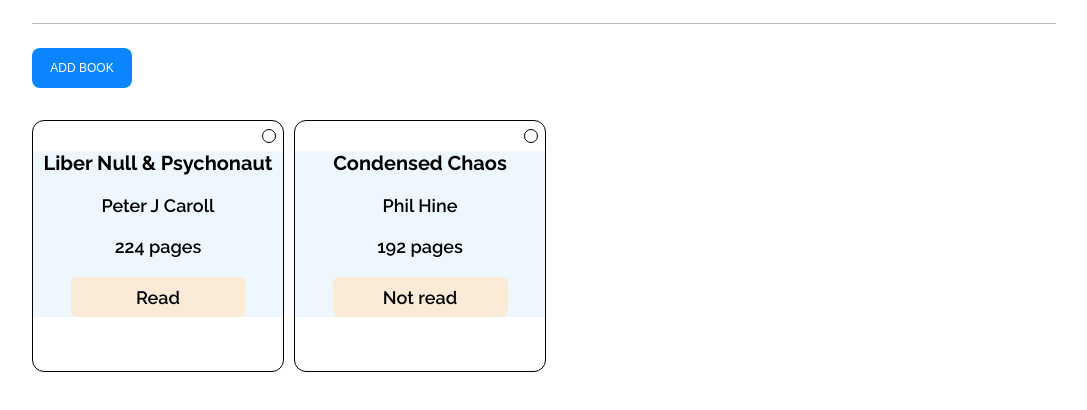
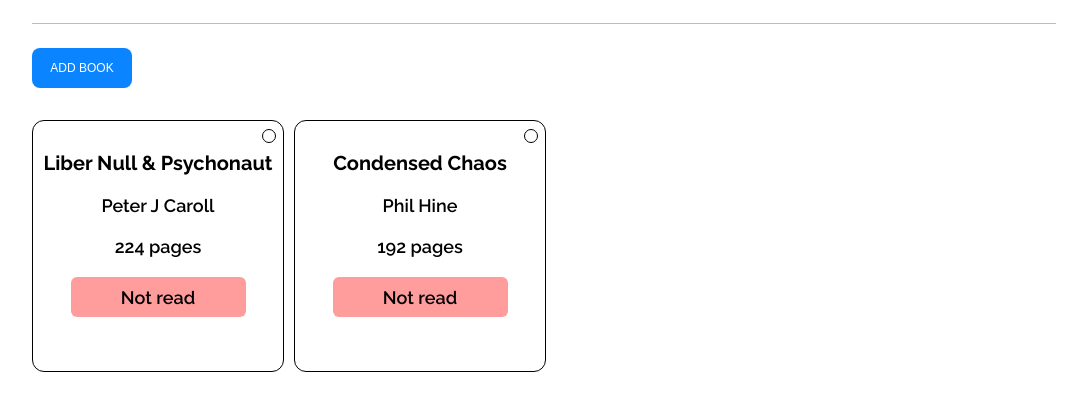
Before and after one commit to pranavrambhujun/bibli, a plain HTML site: page index.html in a window 1280 px wide. Both pictures are taken after a click on the element "Read". Shown: the part 202-612 px from the top of the page, without its empty margins (96-1183 px from the left). Drawn offline with Linux system fonts and the light colour scheme.

Commit message:
fixed readColor bug, project completed🎉

```diff
--- a/script.js
+++ b/script.js
@@ -1,11 +1,3 @@
-/* TODO:
- *  - work on delete button(make sure it's linked to the DOM element) DONE
- *  - work on read toggle
- *
- **/
-
-
-
 const tileField = document.querySelector(".books-container");
 const add = document.getElementById("addBtn");
 const addBook = document.getElementById("addBook");
@@ -29,9 +21,8 @@ const Book = function (title, author, pages, read) {
   this.readToggle = function() {
     if(this.read == "Read") {
       this.read = "Not read";
-    }
-    if(this.read == "Not read") {
-      this.read = "Read"
+    } else {
+      this.read = "Read";
     }
   }
 };
@@ -78,6 +69,8 @@ function createTile(book) {
   tilePages.innerHTML = `${book.pages} pages`;
   tileIsRead.innerHTML = book.read;
 
+
+
   //appending elements
 
   tileBookInfo.appendChild(tileTitle);
@@ -90,24 +83,29 @@ function createTile(book) {
   tile.appendChild(tileBookInfo);
   tileField.appendChild(tile);
 
+  function readColor() {
+    if(book.read == "Read") {
+      tileIsRead.style.backgroundColor = '#9fff9c';
+    } else {
+      tileIsRead.style.backgroundColor = '#ff9c9c';
+    }
+  }
+
+  readColor();
+
+  // delete function
   del.addEventListener("click", function() {
     library.splice(del.dataset.tile, 1)
     console.log(library)
     renderBooks();
   })
 
+  // read status toggle
   tileIsRead.addEventListener('click', function() {
-    console.log(library[del.dataset.tile]["read"]);
-
     book.readToggle();
-
-    console.log(library[del.dataset.tile]["read"]);
-
-    console.log(library);
-
-
+    tileIsRead.innerHTML = `${book.read}`;
+    readColor();
   })
-
 
   modal.style.display = "none";
   addForm.style.display = "none";
--- a/style.css
+++ b/style.css
@@ -154,7 +154,6 @@ select {
 }
 
 .book-info {
-  background-color: #eef7ff;
   display: flex;
   flex-direction: column;
   align-items: center;
```
